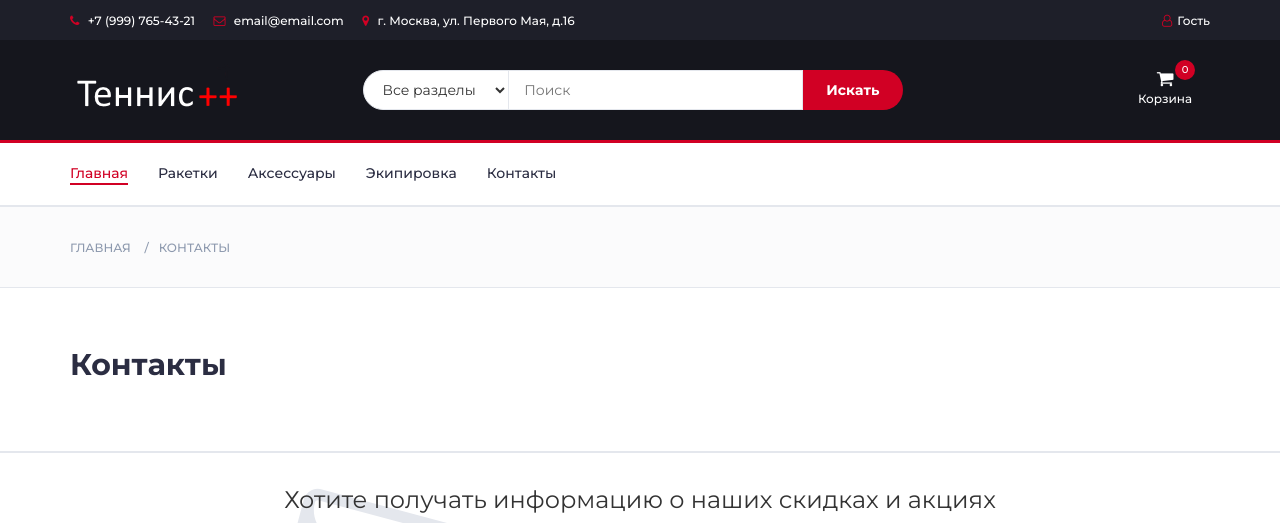
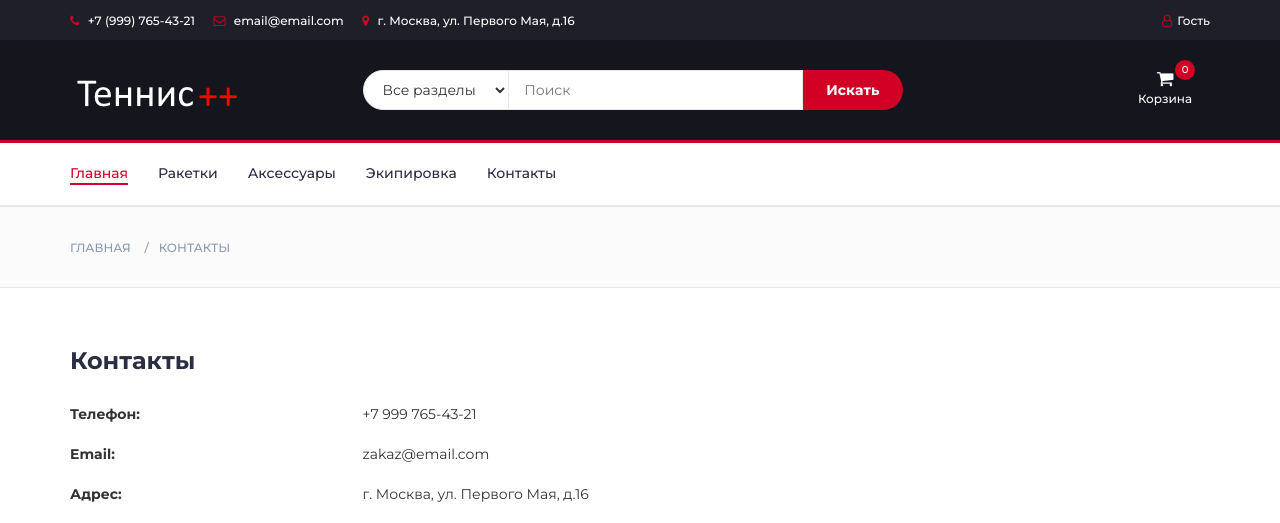
Before and after one commit to mzakharow/tennis_shop, a Django app: page /contact/ in a window 1280 px wide. Shown: the top 523 px of the page. Run offline with Django 3.2, Linux system fonts and the light colour scheme; data comes from the database, SQL or seed files in the repository; parts of the project's set-up code (start-up, migrations or seed data) failed here and were passed over; some libraries are stand-ins or nearby versions.

Commit message:
template: contact.html

```diff
--- a/shop/templates/shop/contact.html
+++ b/shop/templates/shop/contact.html
@@ -9,7 +9,30 @@
 {% endblock %}
 
 {% block main %}
-    <h2>Контакты</h2>
+    <h3>Контакты</h3>
+    <br>
+    <dl class="row">
+        <dd class="col-sm-9">
+            <dl class="row">
+                <dt class="col-sm-4">Телефон:</dt>
+                <dd class="col-sm-8">+7 999 765-43-21</dd>
+            </dl>
+        </dd>
+        <dd class="col-sm-9">
+            <dl class="row">
+                <dt class="col-sm-4">Email:</dt>
+                <dd class="col-sm-8">zakaz@email.com</dd>
+            </dl>
+        </dd>
+        <dd class="col-sm-9">
+            <dl class="row">
+                <dt class="col-sm-4">Адрес:</dt>
+                <dd class="col-sm-8">г. Москва, ул. Первого Мая, д.16</dd>
+            </dl>
+        </dd>
+    </dl>
+
+    <iframe src="https://www.google.com/maps/embed?pb=!1m14!1m12!1m3!1d3268.4850079641005!2d37.61627071129099!3d55.75201433889005!2m3!1f0!2f0!3f0!3m2!1i1024!2i768!4f13.1!5e0!3m2!1sru!2sru!4v1581540229014!5m2!1sru!2sru" width="600" height="450" frameborder="0" style="border:0;" allowfullscreen=""></iframe>
 {% endblock %}
 
 {% block sidebar %}
```
Also changed, not shown: tennis_shop/settings.py (+13 -10 lines), 1 other file.
